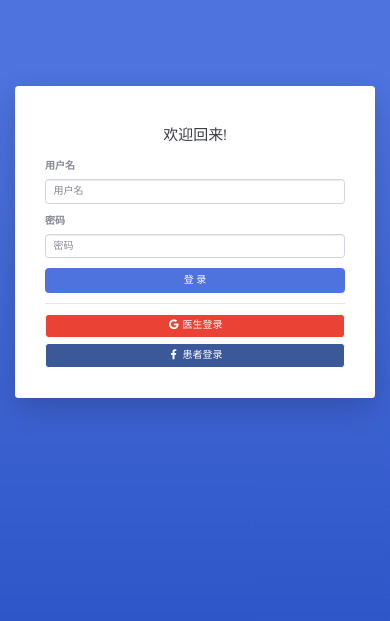
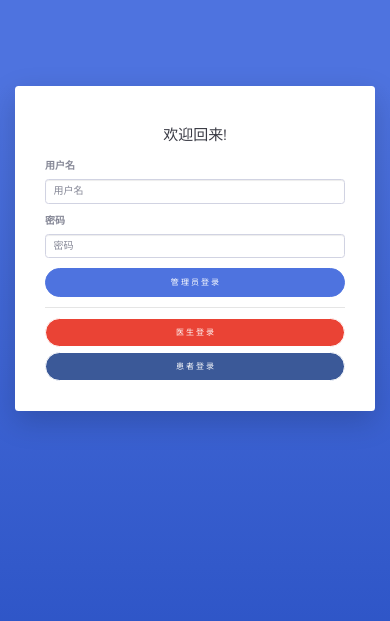
Before and after one commit to aa12abhuang/xiqin, a Django app: page /manage/login/ in a window 390 px wide. Shown: the top 621 px of the page. Run offline with Django 4.2, Linux system fonts and the light colour scheme; some libraries are stand-ins or nearby versions.

Commit message:
登录界面修改
替换了界面图表，并调整了图片位置，代码暂时不加修改，目前的进度暂时停止，准备复试问题

```diff
--- a/毕业项目/app01/templates/m-login.html
+++ b/毕业项目/app01/templates/m-login.html
@@ -41,7 +41,10 @@
                     <div class="card-body p-0">
                         <!-- Nested Row within Card Body -->
                         <div class="row">
-                        <div class="col-lg-6 d-none d-lg-block bg-login-image"></div>
+                            <div class="col-lg-6 d-none d-lg-block">
+                                <img src="{% static 'img/医院.png' %}" style="margin-top:100px;width:500px"/>
+{#                                <div style="width:50%;height:100%;"><object data="{% static 'img/医院.svg' %}" type="image/svg+xml"></object></div>#}
+                            </div>
                             <div class="col-lg-6">
                                 <div class="p-5">
                                     <div class="text-center">
@@ -49,7 +52,7 @@
                                     </div>
 
 
-                                    <form method="post" novalidate>
+                                    <form method="post" class="user" novalidate>
                                         {% csrf_token %}
                                         <div class="form-group">
                                             <label>用户名</label>
@@ -62,20 +65,19 @@
                                             <span style="color: red;">{{ form.password.errors.0 }}</span>
                                         </div>
 
-                                        <input type="submit" value="登 录" class="btn btn-primary btn-user btn-block">
+                                        <input type="submit" value="管 理 员 登 录" class="btn btn-primary btn-user btn-block">
 
                                          <hr>
                                         <a href="index.html" class="btn btn-google btn-user btn-block">
-                                            <i class="fab fa-google fa-fw"></i> 医生登录
+                                            医 生 登 录
                                         </a>
                                         <a href="index.html" class="btn btn-facebook btn-user btn-block">
-                                            <i class="fab fa-facebook-f fa-fw"></i> 患者登录
+                                            患 者 登 录
                                         </a>
                                     </form>
                                 </div>
                             </div>
                         </div>
-                    </div>
                     </div>
                 </div>
 
```
Also changed, not shown: 毕业项目/app01/static/img/加.png (added), 毕业项目/app01/static/img/医院(2).png (added), 毕业项目/app01/static/img/医院.png (added), 毕业项目/app01/static/img/医院标志.png (added).
